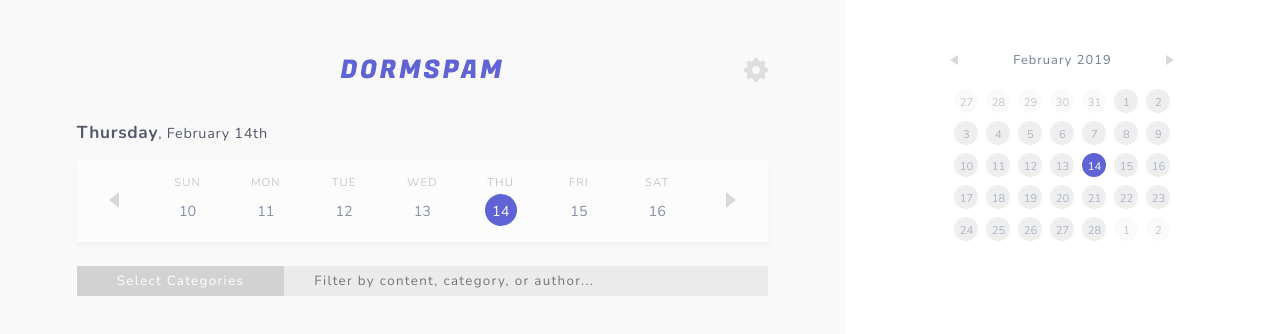
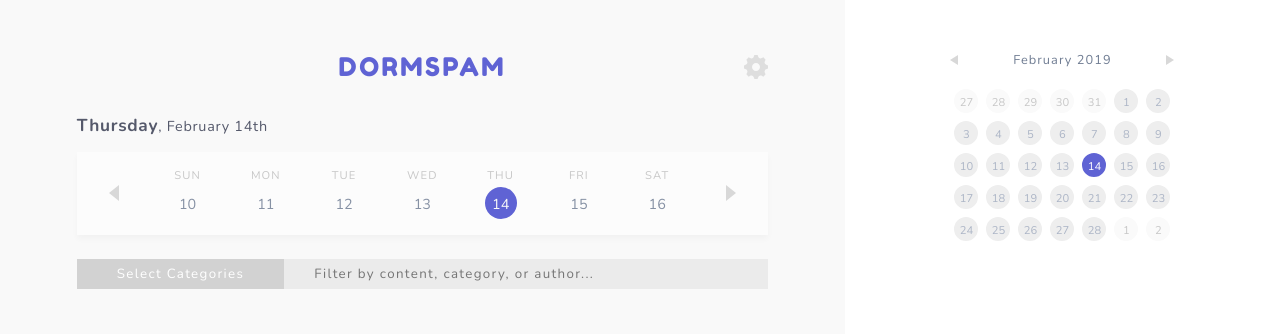
Before and after one commit to dormspam/frontend, a React (Create React App) app: page /#/ in a window 1280 px wide. Shown: the top 334 px of the page. Built offline with nearby package versions, Linux system fonts and the light colour scheme.

Commit message:
Change fonts back to Fredoka

```diff
--- a/src/App.js
+++ b/src/App.js
@@ -15,7 +15,7 @@ class App extends Component {
             <meta charset="utf-8" />
             <meta name="viewport" content="width=device-width, initial-scale=1, shrink-to-fit=no" />
             <meta name="theme-color" content="#5f63d4" />
-            <link href="https://fonts.googleapis.com/css?family=Fugaz+One|Nunito:300,400,600,700" rel="stylesheet" />
+            <link href="https://fonts.googleapis.com/css?family=Fredoka+One|Nunito:300,400,600,700" rel="stylesheet" />
             <title>Dormspam</title>
           </Helmet>
           <Switch>
--- a/src/components/home/header/HomeHeaderView.css
+++ b/src/components/home/header/HomeHeaderView.css
@@ -11,7 +11,7 @@
 .HomeHeaderView .logo {
   color: #5F63D4;
   font-size: 1.6em;
-  font-family: "Fugaz One";
+  font-family: "Fredoka One";
   font-weight: 400;
   letter-spacing: 0.1em;
   text-align: center;
--- a/src/components/settings/SettingsView.css
+++ b/src/components/settings/SettingsView.css
@@ -13,7 +13,7 @@
 
 .SettingsView .left a .bartitle {
   font-size: 1.3em;
-  font-family: "Fugaz One";
+  font-family: "Fredoka One";
   font-weight: 400;
   letter-spacing: 0.08em;
   text-align: left;
```
